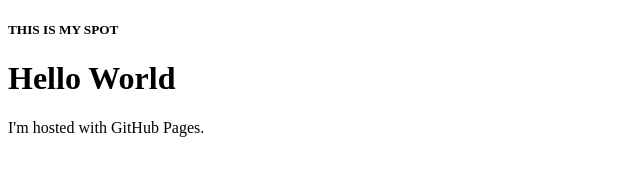
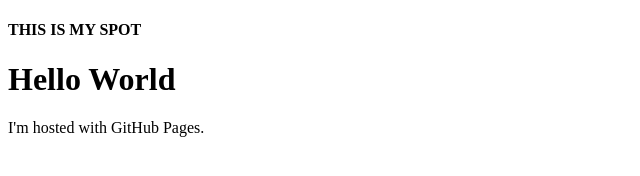
Before and after one commit to qeoakes/qeoakes.github.io, a plain HTML site: page index.html in a window 1280 px wide. Shown: the full height of the page, 0-640 px from the left. Drawn offline with Linux system fonts and the light colour scheme.

Commit message:
Testing
Still

```diff
--- a/index.html
+++ b/index.html
@@ -1,7 +1,7 @@
 <!DOCTYPE html>
 <html>
 <body>
-<h5>THIS IS MY SPOT</h5>
+<h4>THIS IS MY SPOT</h4>
 <h1>Hello World</h1>
 <p>I'm hosted with GitHub Pages.</p>
 </body>
```
